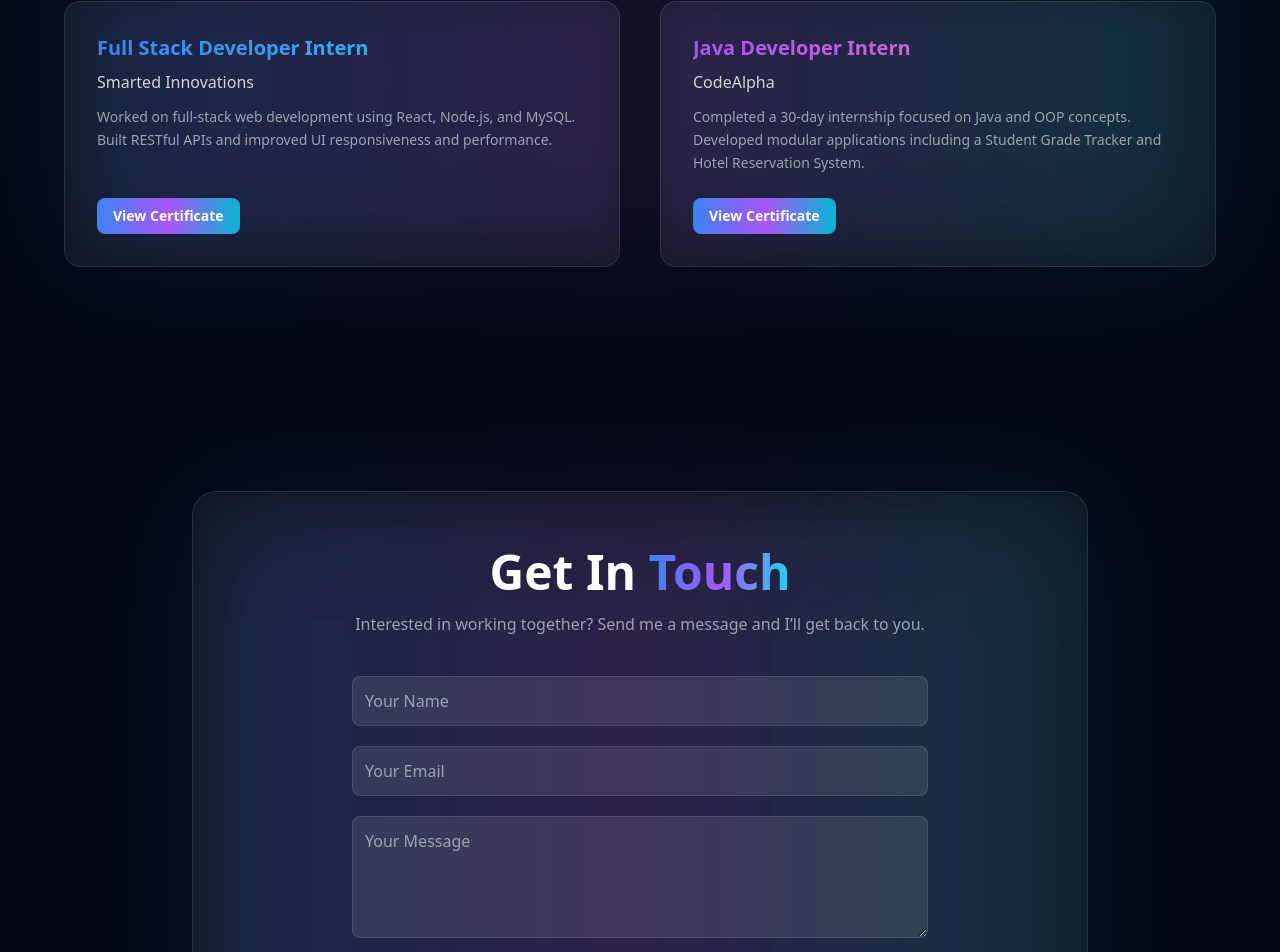
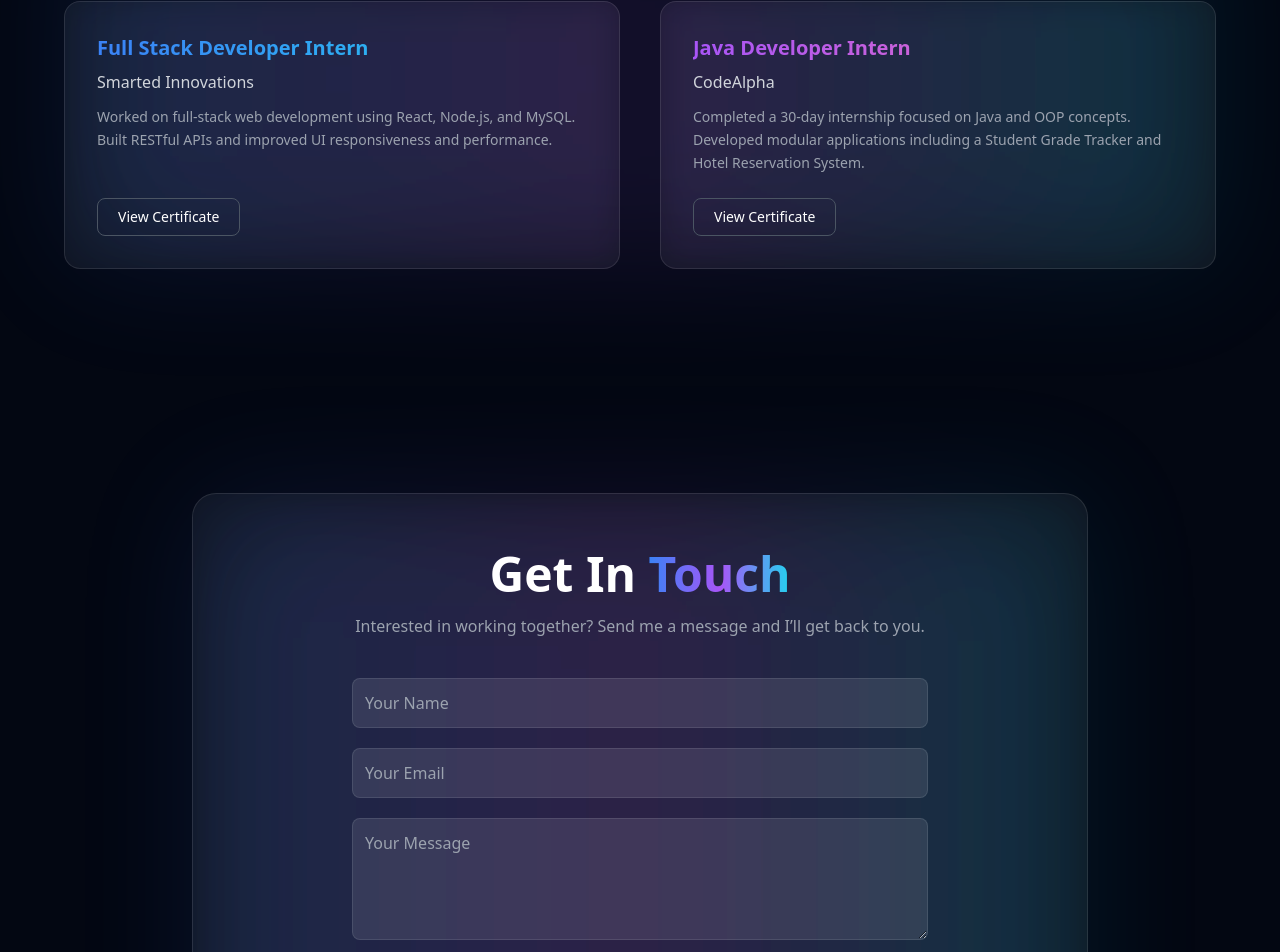
Before and after one commit to GouthamReddy20/Portfolio, a React (Vite) app: page / in a window 1280 px wide. Shown: the part 3272-4224 px from the top of the page. Built offline with nearby package versions, Linux system fonts and the light colour scheme.

Commit message:
Fix internship certificate links

```diff
--- a/src/components/Experience.jsx
+++ b/src/components/Experience.jsx
@@ -1,5 +1,3 @@
-import toast from "react-hot-toast";
-
 function Experience() {
   const experiences = [
     {
@@ -7,7 +5,7 @@ function Experience() {
       company: "Smarted Innovations",
       description:
         "Worked on full-stack web development using React, Node.js, and MySQL. Built RESTful APIs and improved UI responsiveness and performance.",
-      cert: "Smarted Innovations Internship Certificate",
+      certificate: "/smarted-certificate.pdf",
       color: "from-blue-500 to-cyan-400",
     },
     {
@@ -15,7 +13,7 @@ function Experience() {
       company: "CodeAlpha",
       description:
         "Completed a 30-day internship focused on Java and OOP concepts. Developed modular applications including a Student Grade Tracker and Hotel Reservation System.",
-      cert: "CodeAlpha Internship Certificate",
+      certificate: "/codealpha-certificate.pdf",
       color: "from-purple-500 to-pink-400",
     },
   ];
@@ -24,7 +22,6 @@ function Experience() {
     <section id="experience" className="py-28 px-6 flex justify-center animate-fadeInUp">
       <div className="relative max-w-6xl w-full">
 
-        {/* Glow Background */}
         <div className="absolute inset-0 bg-gradient-to-r from-blue-500 via-purple-500 to-cyan-500 blur-3xl opacity-10 rounded-3xl"></div>
 
         <div className="relative">
@@ -35,7 +32,6 @@ function Experience() {
             </span>
           </h2>
 
-          {/* COLUMN LAYOUT */}
           <div className="grid md:grid-cols-2 gap-10">
             {experiences.map((exp, index) => (
               <div
@@ -43,9 +39,7 @@ function Experience() {
                 className="bg-white/5 backdrop-blur-lg border border-white/10 rounded-2xl p-8 flex flex-col justify-between hover:-translate-y-2 hover:border-white/20 transition duration-300"
               >
                 <div>
-                  <h3
-                    className={`text-xl font-semibold mb-2 bg-gradient-to-r ${exp.color} bg-clip-text text-transparent`}
-                  >
+                  <h3 className={`text-xl font-semibold mb-2 bg-gradient-to-r ${exp.color} bg-clip-text text-transparent`}>
                     {exp.role}
                   </h3>
 
@@ -56,12 +50,14 @@ function Experience() {
                   </p>
                 </div>
 
-                <button
-                  onClick={() => toast.success(`${exp.cert} sent successfully!`)}
-                  className="self-start px-4 py-2 text-sm rounded-lg bg-gradient-to-r from-blue-500 via-purple-500 to-cyan-500 font-semibold hover:scale-105 transition transform"
+                <a
+                  href={exp.certificate}
+                  target="_blank"
+                  rel="noopener noreferrer"
+                  className="self-start px-5 py-2 text-sm rounded-lg border border-gray-600 hover:border-blue-400 hover:text-blue-400 transition"
                 >
                   View Certificate
-                </button>
+                </a>
               </div>
             ))}
           </div>
```
Also changed, not shown: 2 other files (tests, documents, lock files or other folders).
